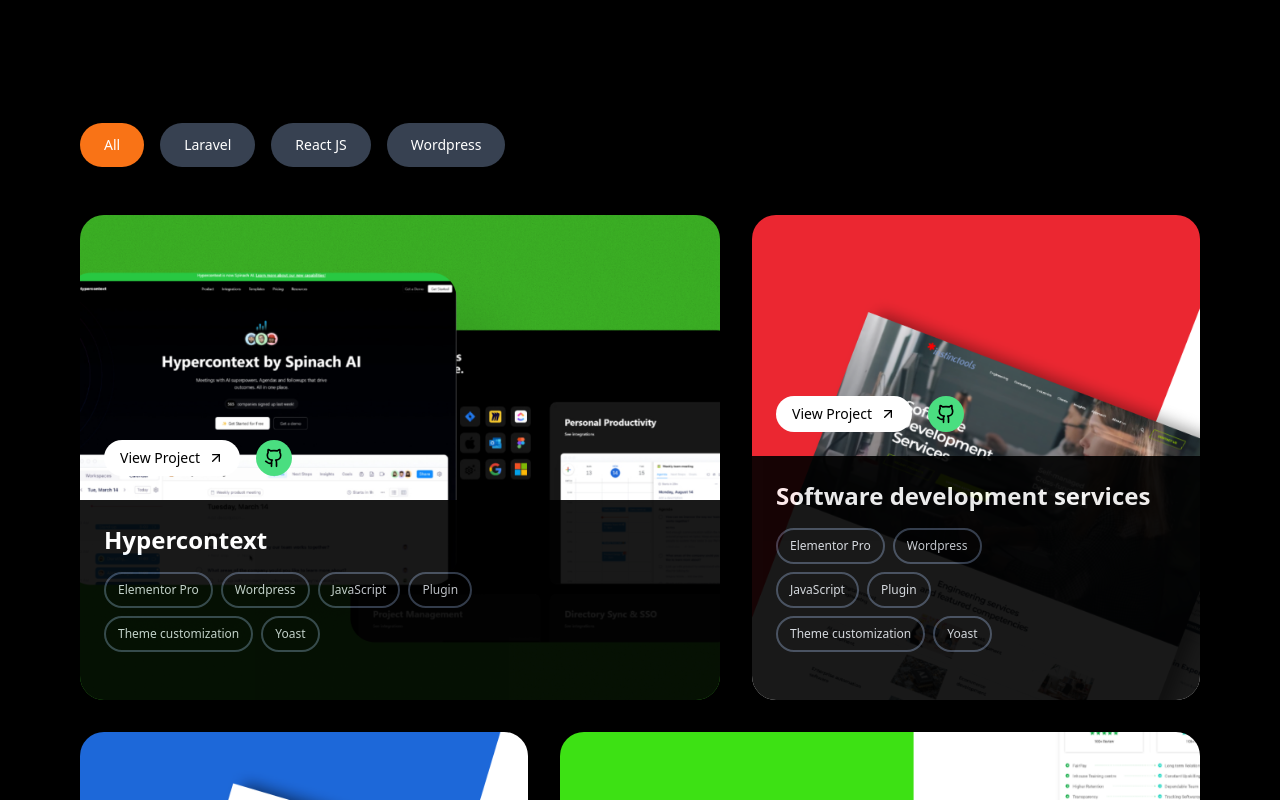
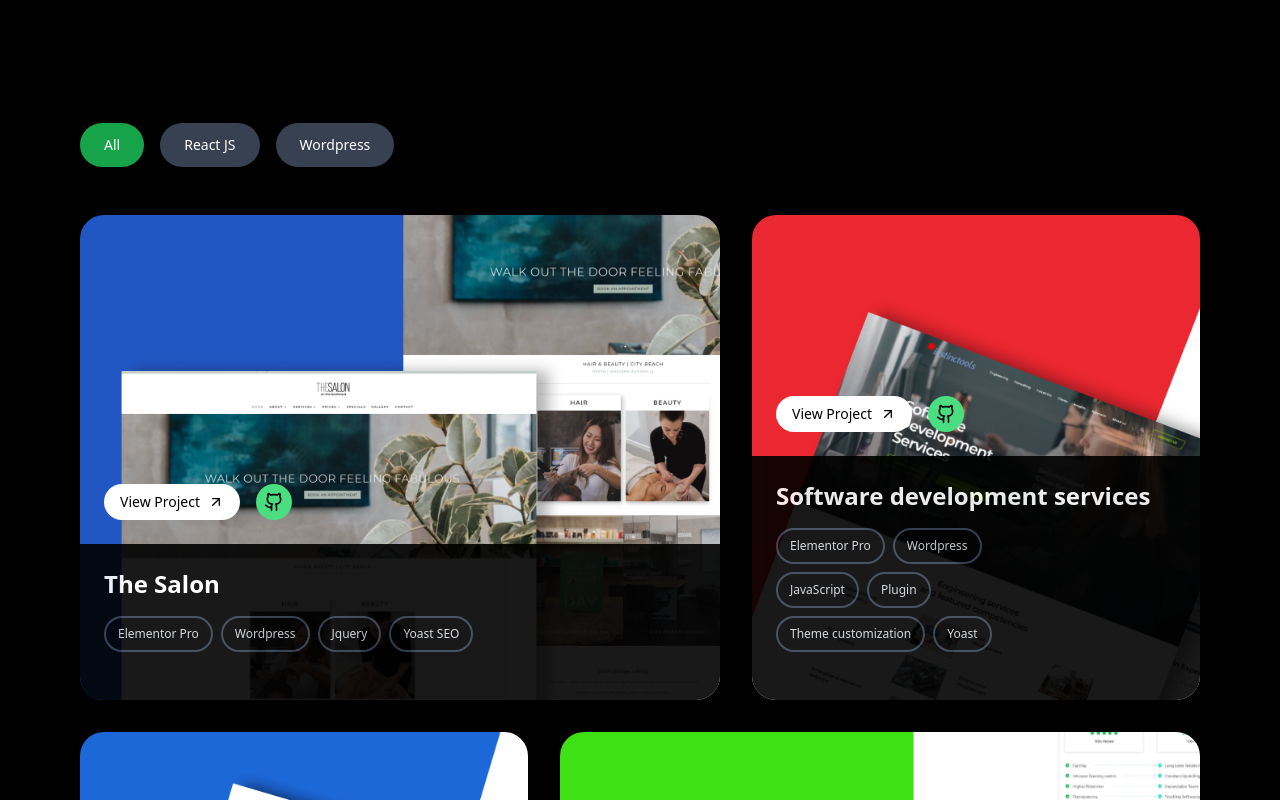
Before and after one commit to strongfornt/jahid-portfolio, a React (Vite) app: page / in a window 1280 px wide. Shown: the part 2000-2800 px from the top of the page. Built offline with nearby package versions, Linux system fonts and the light colour scheme.

Commit message:
solved some problem

```diff
--- a/package.json
+++ b/package.json
@@ -18,6 +18,9 @@
         "react": "^18.3.1",
         "react-dom": "^18.3.1",
         "react-icons": "^5.3.0",
+        "react-router-dom": "^6.28.0",
+        "react-slick": "^0.30.2",
+        "slick-carousel": "^1.8.1",
         "split-type": "^0.3.4",
         "swiper": "^11.1.14"
     },
--- a/src/components/Hero.jsx
+++ b/src/components/Hero.jsx
@@ -58,10 +58,10 @@
                     {/* Download CV Button and Icons */}
                     <div className="flex items-center space-x-4 mb-6">
                         <a href="/S.M. Jahid Hasan wordpress developer.pdf" download>
-                        <Button text={'Download CV'} bg={'bg-[#ff9e14]'} icon={<FaDownload />} />
+                        <Button text={'Download CV'} bg={'bg-[#00e676]'} icon={<FaDownload />} />
                         </a>
-                        <Button  bg={'bg-[#ff9e14]'} size='p-3' text={<FaLinkedin className="w-4 h-4"/>} />
-                        <Button  bg={'bg-[#ff9e14]'} size='p-3' text={<FaGithub className="w-4 h-4"/>} />
+                        <Button  bg={'bg-[#00e676]'} size='p-3' text={<FaLinkedin className="w-4 h-4"/>} />
+                        <Button  bg={'bg-[#00e676]'} size='p-3' text={<FaGithub className="w-4 h-4"/>} />
                     </div>
                 </div>
 
--- /dev/null
+++ b/src/components/Marquee.css
@@ -0,0 +1,14 @@
+.carousel-container {
+    width: 100%;
+    margin: auto;
+    overflow: hidden;
+  }
+
+  .carousel-item {
+    transition: transform 0.3s ease;
+    transform: scale(0.8); /* Default scale for non-active cards */
+  }
+
+  .carousel-item.active {
+    transform: scale(1.1); /* Scale up the center (active) card */
+  }
--- /dev/null
+++ b/src/components/Marquee2.jsx
@@ -0,0 +1,69 @@
+/* eslint-disable react/prop-types */
+
+import { useState } from "react";
+import Card from "./Card";
+// Custom Card component
+import "./Marquee.css";
+
+import { Swiper, SwiperSlide } from "swiper/react";
+import "swiper/swiper-bundle.css"; // Ensure correct CSS import
+import { Autoplay, Navigation} from 'swiper/modules';
+
+
+
+
+export default function Marquee2({cards}) {
+
+    const [activeIndex, setActiveIndex] = useState(0);
+    const [swiperInstance, setSwiperInstance] = useState(null);
+
+    // Handle mouse enter and leave to pause and resume autoplay
+    const handleMouseEnter = () => {
+      if (swiperInstance) {
+        swiperInstance.autoplay.stop();  // Stop autoplay when card is hovered
+      }
+    };
+
+    const handleMouseLeave = () => {
+      if (swiperInstance) {
+        swiperInstance.autoplay.start();  // Restart autoplay when hover ends
+      }
+    };
+
+  return (
+    <>
+     <div className="carousel-container">
+      <Swiper
+        modules={[ Autoplay, Navigation]}
+        spaceBetween={10}
+        slidesPerView={4}           // Show 3 cards
+        centeredSlides={true}       // Center the active slide
+        loop={true}
+        speed={1700}
+
+        autoplay={{
+            delay: 800,
+            disableOnInteraction: true,
+            // pauseOnMouseEnter: true, // Pause autoplay on hover (optional)
+          }}
+        //   navigation={true}       // Enable infinite loop
+        onSlideChange={(swiper) => setActiveIndex(swiper.realIndex)}
+        onSwiper={(swiper) => setSwiperInstance(swiper)}  // Store the swiper instance
+        // pagination={{ clickable: true }}
+
+      >
+        {cards.map((card, index) => (
+          <SwiperSlide key={index}>
+            <div
+                  onMouseEnter={handleMouseEnter}  // Pause on hover over individual card
+                  onMouseLeave={handleMouseLeave}
+            className={`carousel-item ${index === activeIndex ? "active" : ""}`}>
+              <Card title={card.title} image={card.image} />
+            </div>
+          </SwiperSlide>
+        ))}
+      </Swiper>
+    </div>
+    </>
+  )
+}
--- a/src/components/ProjectCard.jsx
+++ b/src/components/ProjectCard.jsx
@@ -3,6 +3,7 @@
 import { useRef, useState } from "react";
 import gsap from "gsap";
 import { useGSAP } from "@gsap/react";
+import { Link } from "react-router-dom";
 
 export default function ProjectCard({ project, isWide }) {
   const [hovered, setHovered] = useState(false);
@@ -25,9 +26,9 @@
       });
 
       gsap.to(textRef.current, {
-        y: e.movementY <0 ? -2 : 2,
-        x: e.movementX < 0 ? -2 : 2
-      })
+        y: e.movementY < 0 ? -2 : 2,
+        x: e.movementX < 0 ? -2 : 2,
+      });
 
       // Clear any previous timeout to reset text position
       if (timeoutRef.current) {
@@ -79,11 +80,12 @@
   };
 
   return (
-    <div
+    <Link
+      to={project.link} // Link the cursor mask to the actual project URL
       ref={cardRef}
       onMouseEnter={handleMouseEnter}
       onMouseLeave={handleMouseLeave}
-      className={`flex relative flex-col justify-end cursor-pointer w-full h-[30.3rem] object-cover rounded-3xl overflow-hidden ${
+      className={`flex relative flex-col z-20 justify-end cursor-pointer w-full h-[30.3rem] object-cover rounded-3xl overflow-hidden ${
         isWide ? "col-auto md:col-span-7" : "col-auto md:col-span-5"
       } bg-cover bg-no-repeat`}
       style={{ backgroundImage: `url(${project.image})` }}
@@ -112,18 +114,20 @@
       </div>
 
       {/* Cursor Mask */}
-      <div
+      <a
+        href={project.link}
+        target="_blank"
         ref={cursorRef}
-        className="absolute -top-14 -left-11 w-24 h-24 bg-[#00e676] rounded-full pointer-events-none flex items-center justify-center"
+        className="absolute -top-14 -left-11 w-24 h-24 bg-[#00e676] rounded-full z-10 pointer-events-auto flex items-center justify-center"
         style={{ opacity: 0, transform: "scale(0)" }} // Hidden by default
       >
         <span
           ref={textRef}
-          className="text-lg  absolute left-7 top-8 font-bold text-white"
+          className="text-lg absolute left-7 top-8 font-bold text-white"
         >
           View
         </span>
-      </div>
-    </div>
+      </a>
+    </Link>
   );
 }
--- a/src/components/ProjectShowcase.jsx
+++ b/src/components/ProjectShowcase.jsx
@@ -8,6 +8,7 @@
 import { Swiper, SwiperSlide } from 'swiper/react';
 import { Autoplay, Navigation } from 'swiper/modules';
 import 'swiper/css';
+import Marquee2 from "./Marquee2";
 
 // Register ScrollTrigger
 gsap.registerPlugin(ScrollTrigger);
@@ -35,7 +36,8 @@
           Explore more projects
         </h3>
         <div className="hidden md:block" >
-        <Marquee cards={projects} />
+        {/* <Marquee cards={projects} /> */}
+        <Marquee2 cards={projects} />
         </div>
 
         {/* mobile version */}
--- a/src/components/RecentProjects.jsx
+++ b/src/components/RecentProjects.jsx
@@ -7,8 +7,67 @@
 const projects = [
   {
     id: 1,
-        title: "Hypercontext",
+    title: "The Salon",
+    link:"https://www.the-salon.com.au/",
     image: "/recent_project1.png",
+    category: "Wordpress",
+    technologies: [
+      "Elementor Pro",
+      "Wordpress",
+      "Jquery",
+      "Yoast SEO",
+    ],
+  },
+  {
+    id: 2,
+    title: "Software development services",
+    link:"https://labsalonandbrowstudio.com/",
+    image: "/recent_project2.png",
+    category: "Wordpress",
+    technologies: [
+      "Elementor Pro",
+      "Wordpress",
+      "JavaScript",
+      "Plugin",
+      "Theme customization",
+      "Yoast",
+    ],
+  },
+  {
+    id: 3,
+    title: "Tech website",
+    image: "/recent_project3.png",
+    link:"https://www.the-salon.com.au/",
+    category: "Wordpress",
+    technologies: [
+      "Elementor Pro",
+      "Wordpress",
+      "JavaScript",
+      "Plugin",
+      "Theme customization",
+      "Yoast",
+    ],
+  },
+  {
+    id: 4,
+    title: "Job portal",
+    image: "/recent_project4.png",
+    link:"https://www.the-salon.com.au/",
+    category: "Wordpress",
+    technologies: [
+      "Elementor Pro",
+      "Wordpress",
+      "JavaScript",
+      "Plugin",
+      "Theme customization",
+      "Yoast",
+    ],
+  },
+  {
+    id: 5,
+    title: "Business website",
+    image: "/recent_project5.png",
+    link:"https://www.the-salon.com.au/",
     category: "React JS",
     technologies: [
       "Elementor Pro",
@@ -16,13 +75,14 @@
       "JavaScript",
       "Plugin",
       "Theme customization",
-            "Yoast"
+      "Yoast",
     ],
   },
   {
-        id: 2,
-        title: "Software development services",
-        image: "/recent_project2.png",
+    id: 6,
+    title: "TED Blog",
+    image: "/recent_project6.png",
+    link:"https://www.the-salon.com.au/",
     category: "React JS",
     technologies: [
       "Elementor Pro",
@@ -30,69 +90,14 @@
       "JavaScript",
       "Plugin",
       "Theme customization",
-            "Yoast"
-        ],
-    },
-    {
-        id: 3,
-        title: "Tech website",
-        image: "/recent_project3.png",
-        category: "React JS",
-        technologies: [
-            "Elementor Pro",
-            "Wordpress",
-            "JavaScript",
-            "Plugin",
-            "Theme customization",
-            "Yoast"
-        ],
-    },
-    {
-        id: 4,
-        title: "Job portal",
-        image: "/recent_project4.png",
-        category: "React JS",
-        technologies: [
-            "Elementor Pro",
-            "Wordpress",
-            "JavaScript",
-            "Plugin",
-            "Theme customization",
-            "Yoast"
-        ],
-    },
-    {
-        id: 5,
-        title: "Business website",
-        image: "/recent_project5.png",
-        category: "React JS",
-        technologies: [
-            "Elementor Pro",
-            "Wordpress",
-            "JavaScript",
-            "Plugin",
-            "Theme customization",
-            "Yoast"
-        ],
-    },
-    {
-        id: 6,
-        title: "TED Blog",
-        image: "/recent_project6.png",
-        category: "React JS",
-        technologies: [
-            "Elementor Pro",
-            "Wordpress",
-            "JavaScript",
-            "Plugin",
-            "Theme customization",
-            "Yoast"
+      "Yoast",
     ],
   },
 ];
 const FilterButton = ({ label, isActive, onClick }) => (
   <button
-        className={`px-6 py-3 text-nowrap rounded-full text-xs md:text-sm font-medium ${isActive ? "bg-orange-500 text-white" : "bg-gray-700 text-white"
+    className={`px-6 py-3 text-nowrap rounded-full text-xs md:text-sm font-medium ${
+      isActive ? "bg-green-600 text-white" : "bg-gray-700 text-white"
     }`}
     onClick={onClick}
   >
@@ -101,7 +106,7 @@
 );
 
 export default function ProjectShowcase() {
-    const containerRef = useRef()
+  const containerRef = useRef();
 
   const [filter, setFilter] = useState("All");
   const [visibleProjects, setVisibleProjects] = useState(4);
@@ -118,44 +123,40 @@
     containerRef.current.scrollIntoView({ behavior: "smooth", block: "start" });
   };
   return (
-        <div ref={containerRef} className="bg-black text-white py-8 md:py-16 px-4 sm:px-6 lg:px-8">
+    <div
+      ref={containerRef}
+      className="bg-black text-white py-8 md:py-16 px-4 sm:px-6 lg:px-8"
+    >
       <div className="max-w-[1120px] mx-auto">
         <div className="flex space-x-4 mb-12 overflow-x-auto">
-                    {["All", "Laravel", "React JS", "Wordpress"].map(
-                        (category) => (
+          {["All","React JS", "Wordpress"].map((category) => (
             <FilterButton
               key={category}
-
               label={category}
               isActive={filter === category}
               onClick={() => setFilter(category)}
             />
-                        )
-                    )}
+          ))}
         </div>
         <div className="grid grid-cols-1 lg:grid-cols-12 gap-8 mb-6 md:mb-12">
-                    {filteredProjects
-                        .slice(0, visibleProjects)
-                        .map((project, index) => (
+          {filteredProjects.slice(0, visibleProjects).map((project, index) => (
             <ProjectCard
               key={project.id}
               project={project}
-                                isWide={index%3==0 || index%4==0}
+              isWide={index % 3 == 0 || index % 4 == 0}
             />
           ))}
         </div>
         {visibleProjects < filteredProjects.length && (
           <div className="text-center">
-                        <Button text='Show More' onClick={loadMore} />
+            <Button text="Show More" onClick={loadMore} />
           </div>
         )}
-                {
-                    (visibleProjects > filteredProjects.length && visibleProjects > 4) && (
+        {visibleProjects > filteredProjects.length && visibleProjects > 4 && (
           <div className="text-center">
-                            <Button text='Show Less' onClick={showLess} />
+            <Button text="Show Less" onClick={showLess} />
           </div>
-                    )
-                }
+        )}
       </div>
     </div>
   );
--- a/src/pages/MainPage.jsx
+++ b/src/pages/MainPage.jsx
@@ -30,7 +30,7 @@
                     <a href="#about" className="hover:text-gray-400 text-sm">
                         About
                     </a>
-                    <Button text='Contact' bg="bg-[#ff9e14]" size="px-6 py-2" textColor="text-white"/>
+                    <Button text='Contact' bg="bg-[#00e676]" size="px-6 py-2" textColor="text-white"/>
                 </div>
 
                 <button
```
Also changed, not shown: src/components/Card.jsx (+7 -4 lines), src/components/Marquee.jsx (+20 -6 lines), src/main.jsx (+8 -1 lines), public/recent_project1.png, 1 other file (tests, documents, lock files or other folders). Lines whose indentation alone changed are shown as unchanged.
